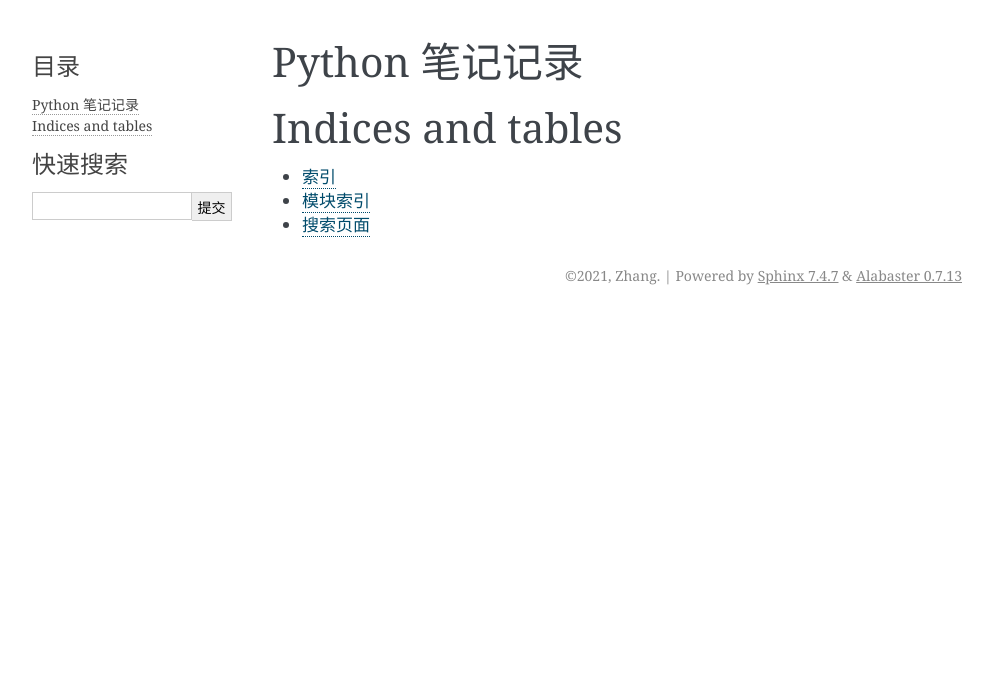
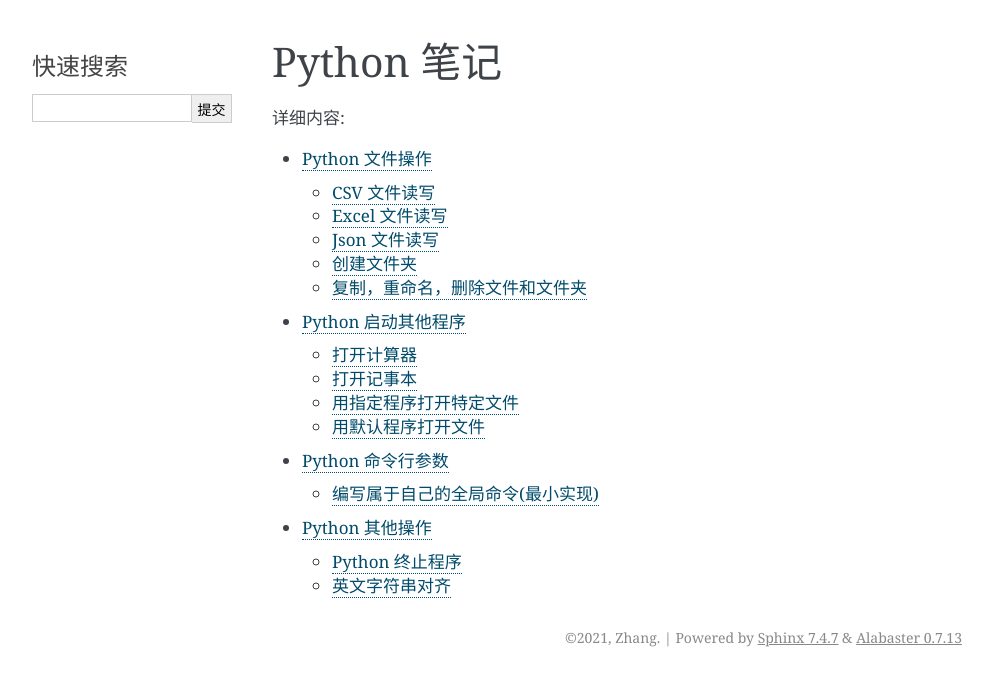
Before and after one commit to suifengpiaoyang/Python-Note-Deploy, a Sphinx documentation site: the page built from source/index.rst, in a window 1280 px wide. Shown: the top 686 px of the page, without its empty margins (148-1141 px from the left). Built offline with Sphinx 7.4.7, drawn with Linux system fonts in a browser that asks for light colours; some of the changed lines change nothing that is shown.

Commit message:
增加文件操作，启动其他程序，命令行参数等四份笔记

```diff
--- a/source/index.rst
+++ b/source/index.rst
@@ -1,15 +1,18 @@
-Python 笔记记录
-===============
+Python 笔记
+===========
 
 .. toctree::
    :maxdepth: 2
-   :caption: Contents:
+   :caption: 详细内容:
 
+   pythonnote_files.rst
+   pythonnote_start_program.rst
+   pythonnote_command_line.rst
+   pythonnote_usual.rst
 
+.. Indices and tables
+.. ==================
 
-Indices and tables
-==================
-
-* :ref:`genindex`
-* :ref:`modindex`
-* :ref:`search`
+.. * :ref:`genindex`
+.. * :ref:`modindex`
+.. * :ref:`search`
--- /dev/null
+++ b/source/pythonnote_command_line.rst
@@ -0,0 +1,127 @@
+*****************
+Python 命令行参数
+*****************
+
+编写属于自己的全局命令(最小实现)
+================================
+
+以在 windows 下编写一个极简的 ls 命令为例
+
+1.新建以下的文件和文件夹
+------------------------
+
+.. code-block:: bash
+
+    ─mycmds
+    │  │  setup.py
+    │  │
+    │  └─mycmds
+    │      │  __init__.py
+    │      │
+    │      └─commands
+    │              ls.py
+    │              __init__.py
+
+2.编写代码
+----------
+
+.. code-block:: python
+
+    # mycmds/setup.py
+    import setuptools
+
+    setuptools.setup(
+        name="mycmds",
+        version="0.0.1",
+        author="",
+        author_email="",
+        description="",
+        packages=setuptools.find_packages(),
+        include_package_data=True,
+        entry_points={
+            "console_scripts": [
+                "ls=mycmds.commands.ls:main",
+            ]
+        },
+    )
+
+.. code-block:: python
+
+    # mycmds/mycmds/__init__.py
+    from . import commands
+
+.. code-block:: python
+
+    # mycmds/mycmds/commands/__init__.py
+    from . import ls
+
+.. code-block:: python
+
+    # mycmds/mycmds/commands/ls.py
+    import os
+    import argparse
+
+
+    def main():
+
+        parser = argparse.ArgumentParser(description='A ls command on windows')
+
+        parser.add_argument('path', nargs='?',
+                            help='the path to list files, default .')
+        parser.add_argument('-l', '--list', action='store_true',
+                            help='list per file in new line')
+
+        args = parser.parse_args()
+
+        path = args.path
+        if path is None:
+            path = os.path.abspath('.')
+
+        file_list = os.listdir(path)
+
+        if args.list:
+            for each in file_list:
+                print(each)
+        else:
+            print('  '.join(file_list))
+
+    if __name__ == '__main__':
+        main()
+
+3.安装 mycmds
+---------------
+
+切换到 setup.py 的路径下，运行
+
+.. code-block:: bash
+
+    python setup.py install
+
+
+4.测试
+------
+
+安装完成后，可以在命令行开始测试了。输入
+
+.. code-block:: bash
+
+    ls -h
+
+就能看到以下结果：
+
+.. code-block:: bash
+
+    usage: ls.py [-h] [-l] [path]
+
+    A simple command to show the list of files in target path
+
+    positional arguments:
+      path        the path to show the files
+
+    optional arguments:
+      -h, --help  show this help message and exit
+      -l          each one print in a new line
+
+在 windows 下的 console 窗口中，能直接调用的是后缀名为 exe 的文件。只有 exe 才能全局调用。单纯编写 ls.py 可以在该文件所在的路径下直接通过 ``python ls.py`` 来使用命令行参数，想全局调用恐怕得用 ``python [ls.py path]`` 这种绝对路径的方式。
+
+通过写成 package 打包安装有个很明显的好处，就是会自动在 python 路径下一个文件夹里生成 .exe 文件，这个文件夹所在路径是加入到 path 路径中的，所以我们可以在 ``win+r`` 或者 ``win+r cmd`` 里全局使用，方便了相当多。
--- /dev/null
+++ b/source/pythonnote_files.rst
@@ -0,0 +1,178 @@
+***************
+Python 文件操作
+***************
+
+CSV 文件读写
+=============
+
+写入数据
+--------
+
+.. code-block:: python
+
+    import csv
+    with open('target.csv', 'w', encoding='utf-8', newline='')as fl:
+        writer = csv.writer(fl)
+        writer.writerow((1, 2, 3))
+        writer.writerow((4, 5, 6))
+
+
+.. hint:: 如果不加 ``newline=''`` 的话，目标文件将会写一行空一行。
+
+
+读取数据
+--------
+
+.. code-block:: python
+
+    with open('target.csv', encoding='utf-8', newline='')as fl:
+        reader = csv.reader(fl)
+        for row in reader:
+            print(row)
+
+控制台输出
+
+.. code-block:: bash
+
+    ['1', '2', '3']
+    ['4', '5', '6']
+
+
+Excel 文件读写
+==============
+
+写入数据
+--------
+
+.. code-block:: python
+
+    import openpyxl
+
+    filename = 'target.xlsx'
+    wb = openpyxl.Workbook()
+    ws = wb.active
+
+    ws.append([1, 2, 3])
+    ws.append([4, 5, 6])
+
+    wb.save(filename)
+
+
+读取数据
+--------
+
+.. code-block:: python
+
+    import openpyxl
+
+    filename = 'target.xlsx'
+    wb = openpyxl.load_workbook(filename)
+    ws = wb.active
+
+    for row in ws.iter_rows():
+        print([cell.value for cell in row])
+
+    # 另一种常用的读取方式，用来读取特定的列的值
+    # 上面的这种感觉多数情况下要去掉第一行标题行
+    # 需要增加一些额外的代码。可以直接用 enumerate
+    # for row in range(2, ws.max_row + 1):
+    #     ws.cell(row=row, column=xxx)
+
+    wb.close()
+
+.. code-block:: bash
+
+    [1, 2, 3]
+    [4, 5, 6]
+
+
+Json 文件读写
+=============
+
+将字典数据写进 json 文件
+------------------------
+
+.. code-block:: python
+
+    import json
+    month = {
+        'Jan': '一月',
+        'Feb': '二月',
+        'Mar': '三月'
+    }
+    with open('target.json', 'w', encoding='utf-8')as fl:
+        json.dump(month, fl, indent=4, ensure_ascii=False)
+
+打开 target.json 文件，我们可以看到文件中的内容
+
+.. code-block:: json
+
+    {
+        "Jan": "一月",
+        "Feb": "二月",
+        "Mar": "三月"
+    }
+
+.. note:: ``ensure_ascii=False`` 可以防止写进文件之后中文乱码，``indent=4`` 将缩进设置为 4 比较符合我们平常的观察习惯。
+
+
+读取 json 文件内容
+------------------
+
+.. code-block:: python
+
+    with open('target.json', encoding='utf-8')as fl:
+        data = json.load(fl)
+    print(data)
+
+.. code-block:: bash
+
+    {'Jan': '一月', 'Feb': '二月', 'Mar': '三月'}
+
+创建文件夹
+==========
+
+创建文件夹的两个命令
+
+
+第一个命令：
+
+.. code-block:: python
+
+    os.mkdir(path)
+
+第二个命令：
+
+.. code-block:: python
+
+    os.makedirs(path)
+
+
+``os.mkdir(path)`` 这个语句可以创建一个文件夹，当 path 有多层路径时，只要当中有一层路径是不存在的话，就会产生异常。
+
+``os.makedirs(path)`` 这个语句可以创建一个文件夹，当 path 有多层路径时，无论有多少层，该语句会一直创建知道最后一层文件夹创建完成。
+
+两个命令有这不同的应用场景，自己使用时很容易知道在什么时候用哪个比较好。但是要总结，一时间却不知道该如何说起。
+
+复制，重命名，删除文件和文件夹
+==============================
+
+.. code-block:: python
+
+    import os
+    improt shutil
+
+    # 复制文件
+    shutil.copy(src, dst)
+    # 复制非空文件夹
+    shutil.copytree(src, dst)
+
+    # 移动，重命名文件(夹)
+    shutil.move(src, dst)
+
+    # 删除文件
+    os.remove(path)
+    # 删除非空文件夹
+    shutil.rmtree(path)
+
+.. note:: 在使用删除命令时需要特别小心，os, shutil 在删除目标是后台删除，没有去到回收站，无法恢复！！！使用这个最好保证原来的数据有备份，随时可以重来。有个第三方包 send2trash 可以将删除的对象送到回收站的，需要的话可以看一下这个包。
--- /dev/null
+++ b/source/pythonnote_start_program.rst
@@ -0,0 +1,55 @@
+*******************
+Python 启动其他程序
+*******************
+
+打开计算器
+==========
+
+.. code-block:: python3
+
+    import subprocess
+    subprocess.Popen(r'C:\Windows\System32\calc.exe')
+
+打开记事本
+==========
+
+.. code-block:: python3
+
+    import subprocess
+    subprocess.Popen(r'C:\Windows\System32\notepad.exe')
+
+用指定程序打开特定文件
+======================
+
+用记事本打开当前路径下的 hello.txt 文本
+
+.. code-block:: python3
+
+    import subprocess
+    subprocess.Popen([r'C:\Windows\System32\notepad.exe', 'hello.txt'])
+
+用 sublime text 3 打开当路径下的 python 脚本
+
+.. code-block:: python3
+
+    import subprocess
+    subprocess.Popen(['D:\Program Files\Sublime Text 3\sublime_text.exe', 'hello.py'])
+
+用 sublime text 3 打开目标文件夹
+
+.. code-block:: python3
+
+    import subprocess
+    subprocess.Popen(['D:\Program Files\Sublime Text 3\sublime_text.exe', r'C:\Users\Administrator\Desktop'])
+
+.. hint:: 以上例子如果没有目标文件(夹)，就会报错。列表中的第一个参数是程序的绝对路径，第二个参数为目标文件(夹)。
+
+用默认程序打开文件
+==================
+
+用默认程序打开当前路径下的 hello.txt 文本。以下代码基于 windows。
+
+.. code-block:: python3
+
+    import subprocess
+    subprocess.Popen(['start', 'hello.txt'], shell=True)
--- /dev/null
+++ b/source/pythonnote_usual.rst
@@ -0,0 +1,55 @@
+****************
+Python 其他操作
+****************
+
+Python 终止程序
+===============
+
+在我自己使用的时候，几乎是所有情况下，我想终止程序都是通过
+
+.. code-block:: python
+
+    import sys
+    sys.exit()
+
+这种方式的。但是在 《Python Cookbook》里面看到另一种方式，嘛，其实也是本来就存在的方式——引发异常。只不过引发的这种异常以前没有用到过。
+
+.. code-block:: python
+
+    raise SystemExit()
+
+注： ``raise SystemExit('It failed!')`` 这种方式中间可以产生自定义反馈信息。
+
+后来越来越喜欢用第二种方式了...
+
+英文字符串对齐
+==============
+
+取自 《Python Cookbook》
+
+一般情况下，字符串对齐默认有 ljust(), rjust() 和 center() 三种方法。
+
+如果不往这些函数中传递参数，则默认用空格填充，传进参数的情况下，则用参数填充。比如：
+
+.. code-block:: bash
+
+    >>> text = 'Hello World'
+    >>> text.rjust(20)
+    '         Hello World'
+    >>> text.rjust(20, '-')
+    '---------Hello World'
+
+除此之外，还可以用 format 来进行对齐。默认对齐补充的字符为空格，左对齐，右对齐和居中分别对应三种字符 < > ^
+
+直接看例子就知道 format 对齐的使用方式：
+
+.. code-block:: bash
+
+    >>> format(text, '>20')
+    '         Hello World'
+    >>> format(text, '->20s')
+    '---------Hello World'
+    >>> format(text, '-<20s')
+    'Hello World---------'
+    >>> format(text, '-^20s')
+    '----Hello World-----'
```
